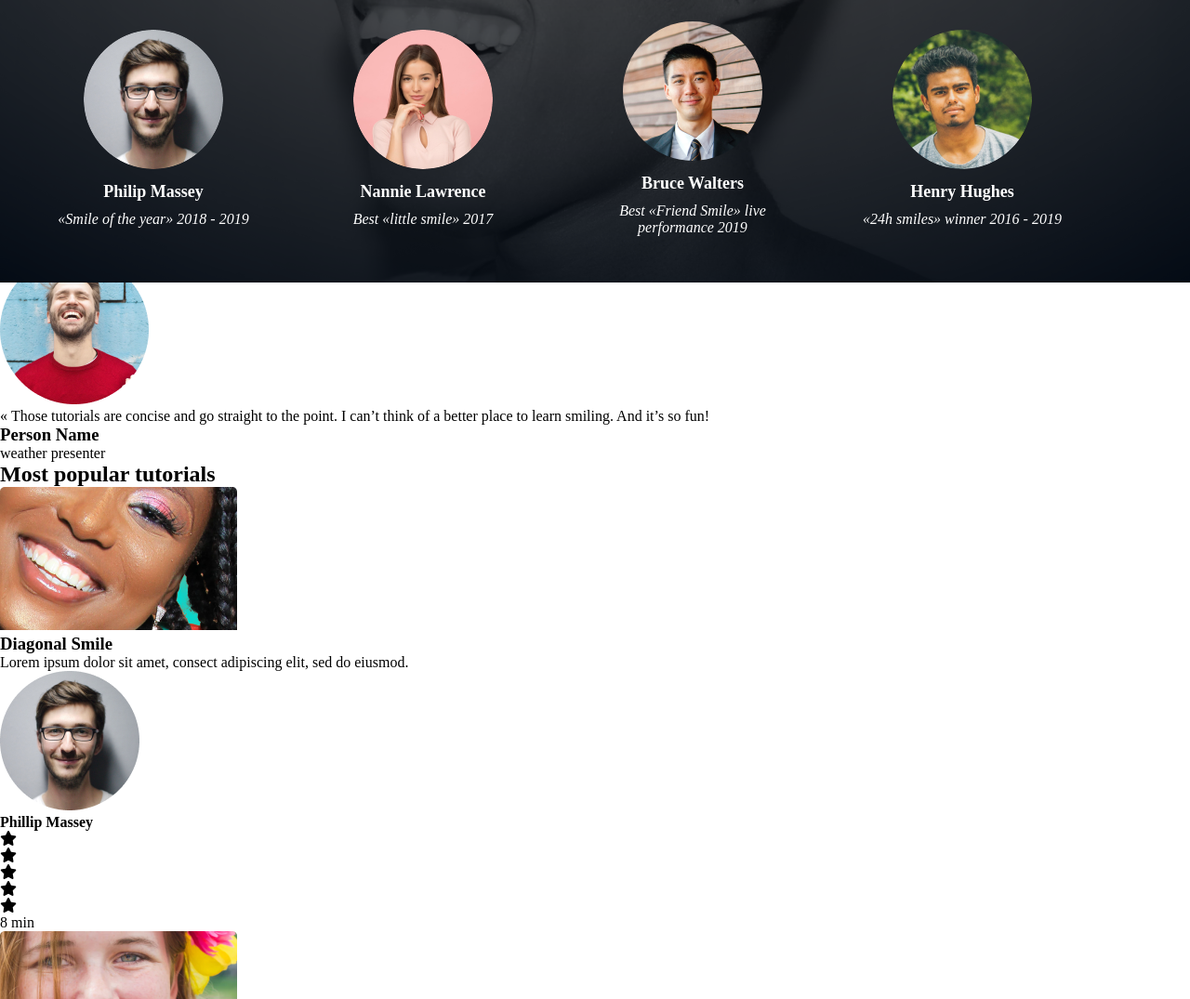
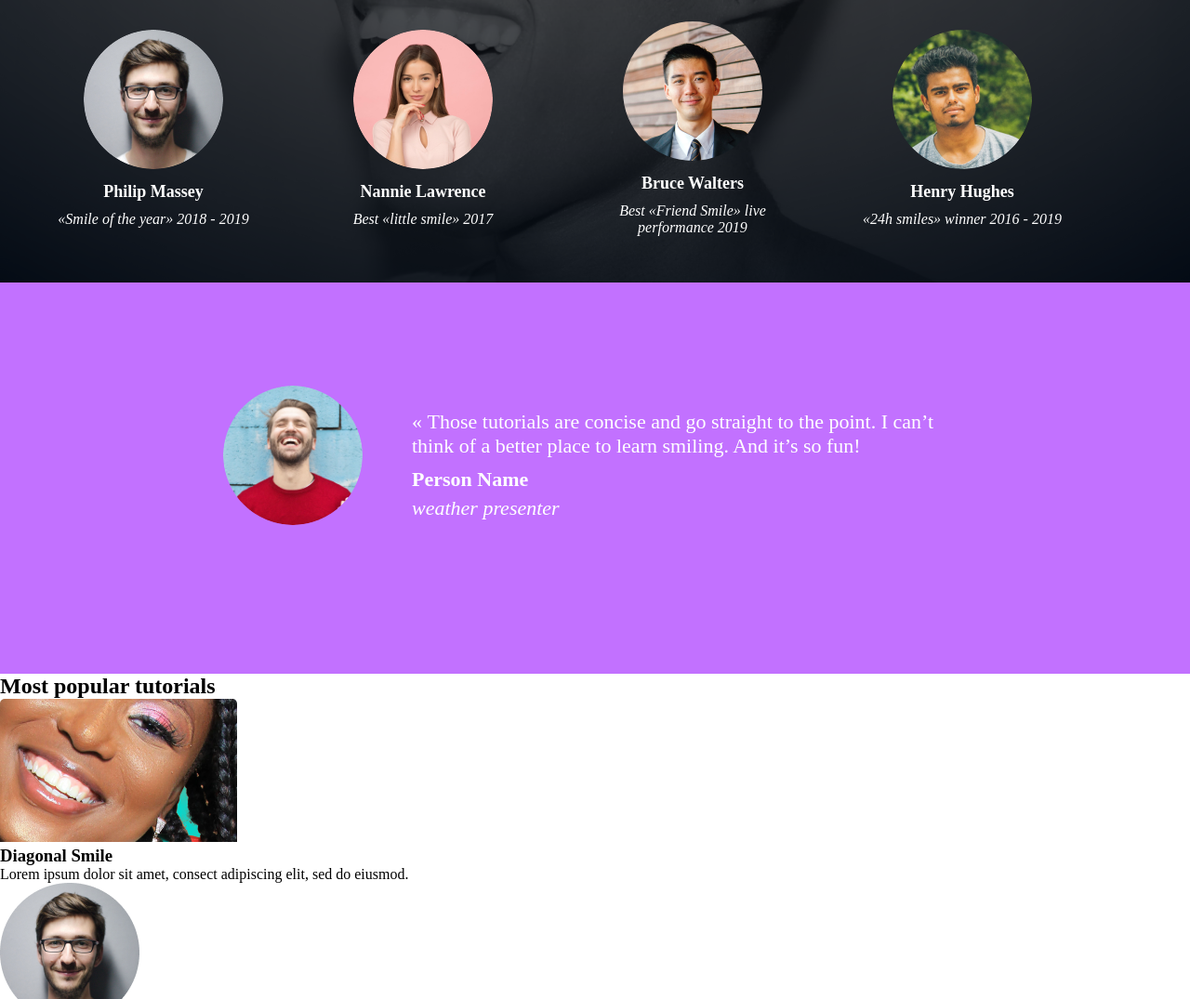
Before and after one commit to sammkigoh/alx_html_css, a plain HTML site: page css_advanced/index.html in a window 1280 px wide. Shown: the part 1325-2400 px from the top of the page at 93% size. Drawn offline with Linux system fonts and the light colour scheme.

Commit message:
added the quote section

```diff
--- a/css_advanced/index.html
+++ b/css_advanced/index.html
@@ -60,13 +60,13 @@
 
             </section>
         </div>
-        <section id="Quote">
-            <div>
+        <section class="Quote">
+            <div class="quote-container">
                 <img src="5.png" alt="Person Name">
-                <div>
+                <div class="quote-text">
                     <blockquote>« Those tutorials are concise and go straight to the point. I can’t think of a better place to learn smiling. And it’s so fun!</blockquote>
-                    <h3>Person Name</h3>
-                    <p>weather presenter</p>
+                    <h3 id="person_name">Person Name</h3>
+                    <p id="weather_presenter">weather presenter</p>
                 </div>
             </div>
         </section>
--- a/css_advanced/styles.css
+++ b/css_advanced/styles.css
@@ -164,3 +164,45 @@ margin-top: 38px;
     font-style: italic;
     font-weight: normal;
 }
+.Quote {
+    color: white;
+    font-family: Source Sans Pro;
+    background-color: #C271FF;
+    display: flex;
+    justify-content: center;
+    align-items: center;
+    padding: 40px 20px;
+
+}
+.quote-container {
+    display: flex;
+    align-items: center;
+    max-width: 800px;
+    width: 100%;
+}
+.Quote img {
+    max-width: 100%;
+    border-radius: 50%;
+    height: auto;
+    width: 150px;
+    margin-top: 100px;
+    margin-right: 53px;
+    margin-bottom: 120px;
+}
+.Quote blockquote {
+    font-size: 22px;
+    font-weight: normal;
+    margin-bottom: 10px;
+}
+.quote-text {
+    max-width: 730px;
+}
+.Quote #person_name {
+font-size: 22px;
+font-weight: bold;
+margin-bottom: 5px;
+}
+.Quote #weather_presenter {
+    font-size: 22px;
+    font-style: italic;
+}
```
